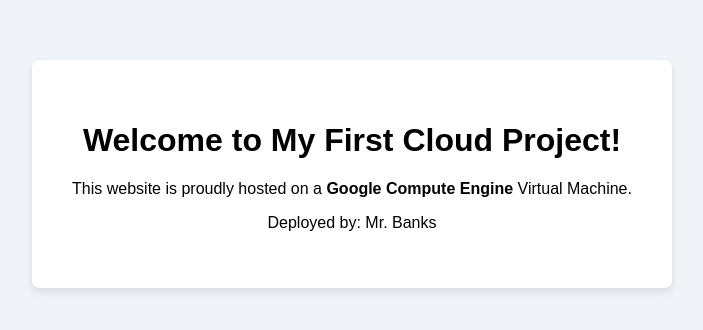
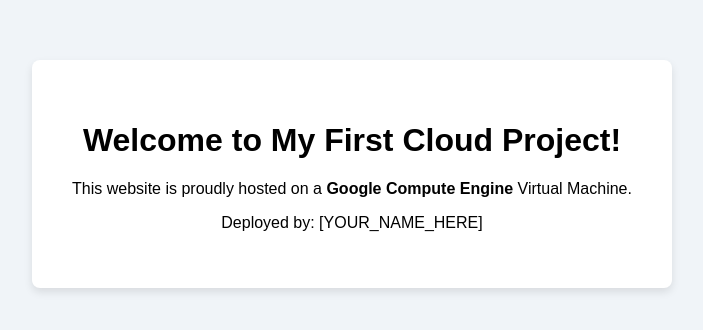
Before and after one commit to BankOfBaruch/static-website, a plain HTML site: page index.html in a window 1280 px wide. Shown: the part 226-556 px from the top of the page, without its empty margins (288-991 px from the left). Drawn offline with Linux system fonts and the light colour scheme.

Commit message:
Update index.html

```diff
--- a/index.html
+++ b/index.html
@@ -10,7 +10,7 @@
     <div class="container">
         <h1>Welcome to My First Cloud Project!</h1>
         <p>This website is proudly hosted on a <strong>Google Compute Engine</strong> Virtual Machine.</p>
-        <p>Deployed by: Mr. Banks</p>
+        <p>Deployed by: [YOUR_NAME_HERE]</p>
     </div>
 </body>
 </html>
```
